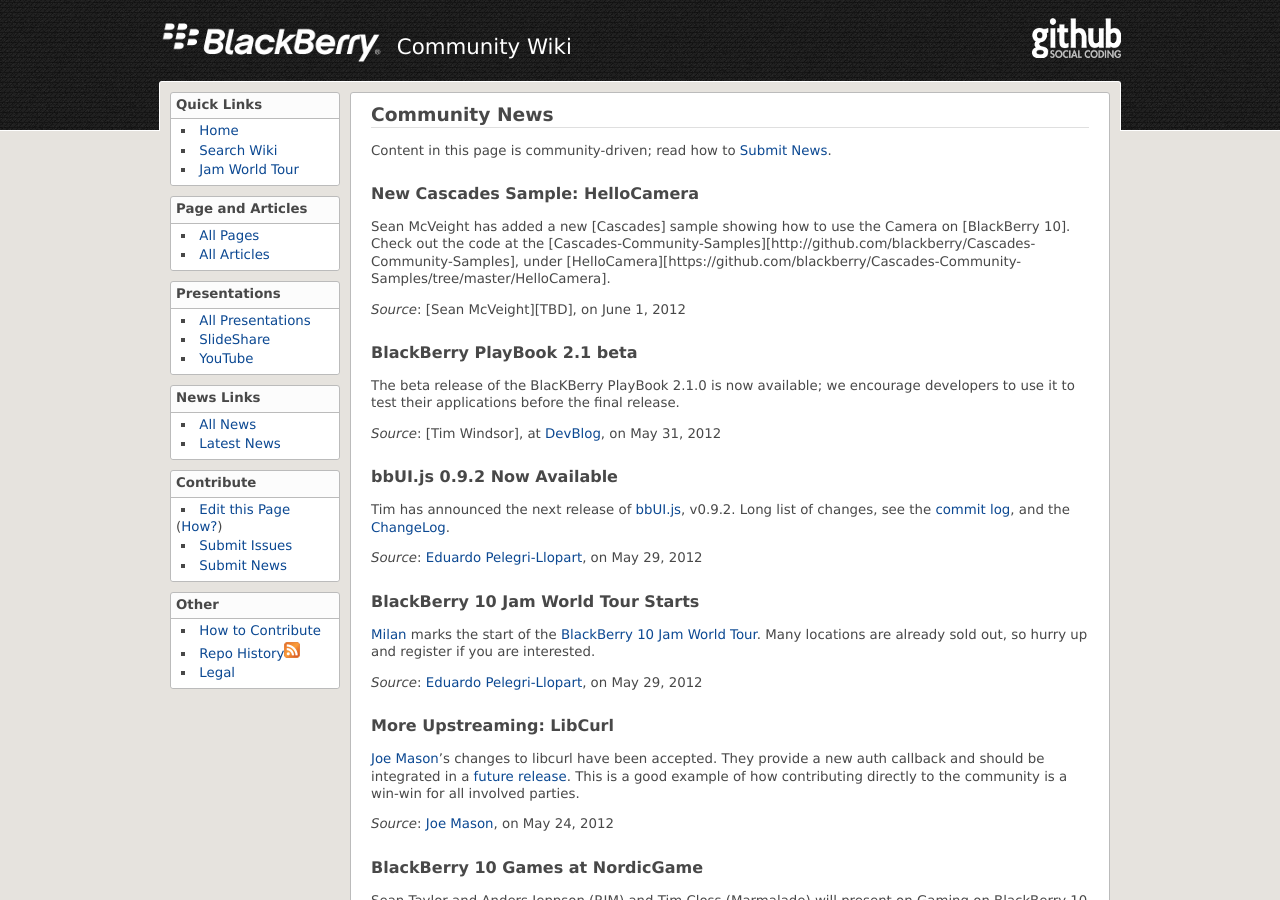
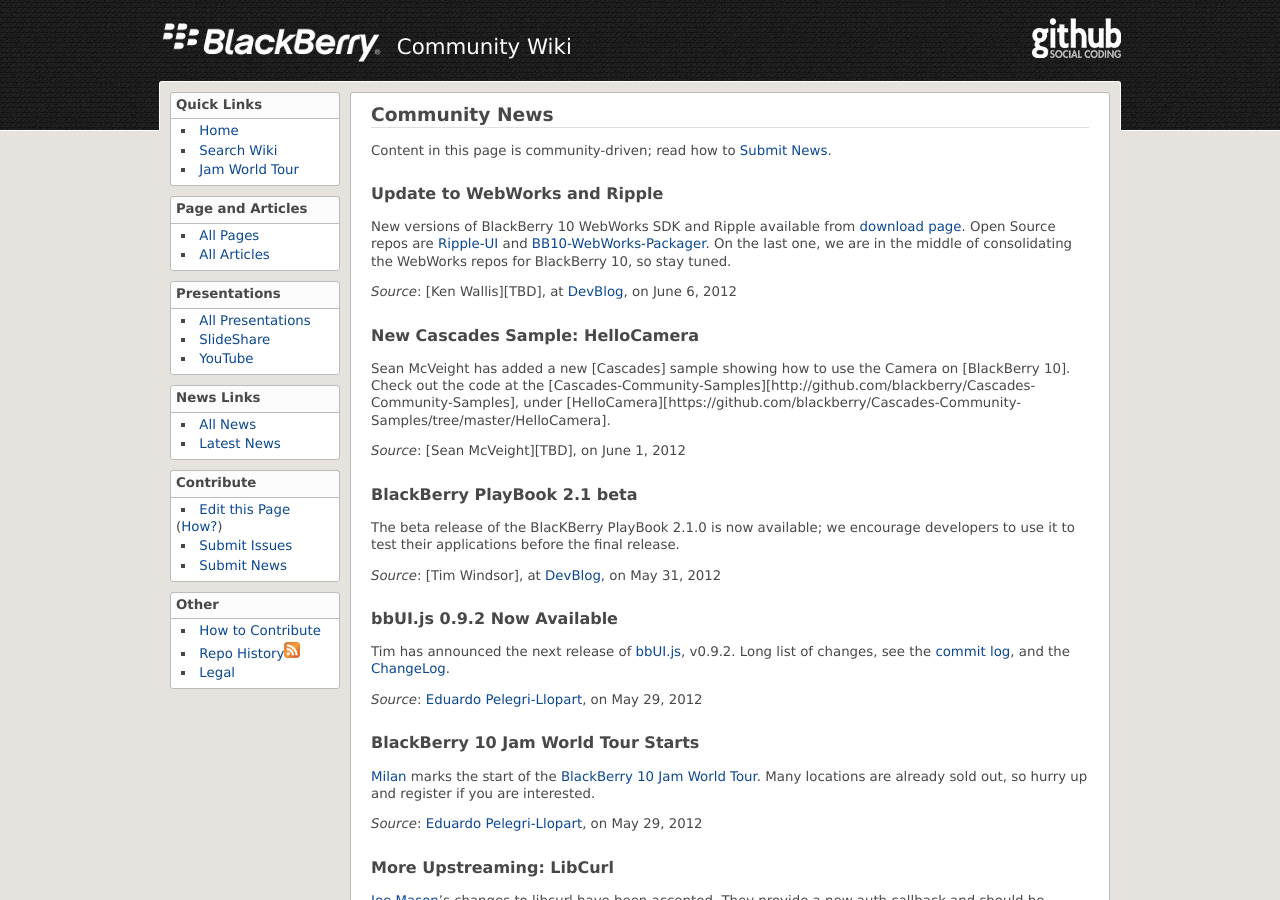
Before and after one commit to blackberry/Community, a Jekyll site: the page built from news/Latest_News.md, in a window 1280 px wide and 900 px high. Built offline with Jekyll 4.4.1, drawn with Linux system fonts in a browser that asks for light colours.

Commit message:
Added news on update to BlackBerry 10 WebWorks SDK and Ripple-UI

```diff
--- a/news/Latest_News.md
+++ b/news/Latest_News.md
@@ -5,6 +5,14 @@
 {% include news-defs.md %}
 
 Content in this page is community-driven; read how to [Submit News](Submit_News.html).
+
+### Update to WebWorks and Ripple
+New versions of BlackBerry 10 WebWorks SDK and Ripple available from [download page](http://devblog.blackberry.com/2012/06/blackberry-10-webworks-sdk-ripple-update/).
+Open Source repos are [Ripple-UI](https://github.com/blackberry/Ripple-UI) and
+[BB10-WebWorks-Packager](https://github.com/blackberry/BB10-Webworks-Packager).
+On the last one, we are in the middle of consolidating the WebWorks repos for BlackBerry 10, so stay tuned.
+
+_Source_: [Ken Wallis][TBD], at [DevBlog](), on June 6, 2012
 
 ### New Cascades Sample: HelloCamera
 Sean McVeight has added a new [Cascades] sample showing how to use the Camera on [BlackBerry 10].
```
